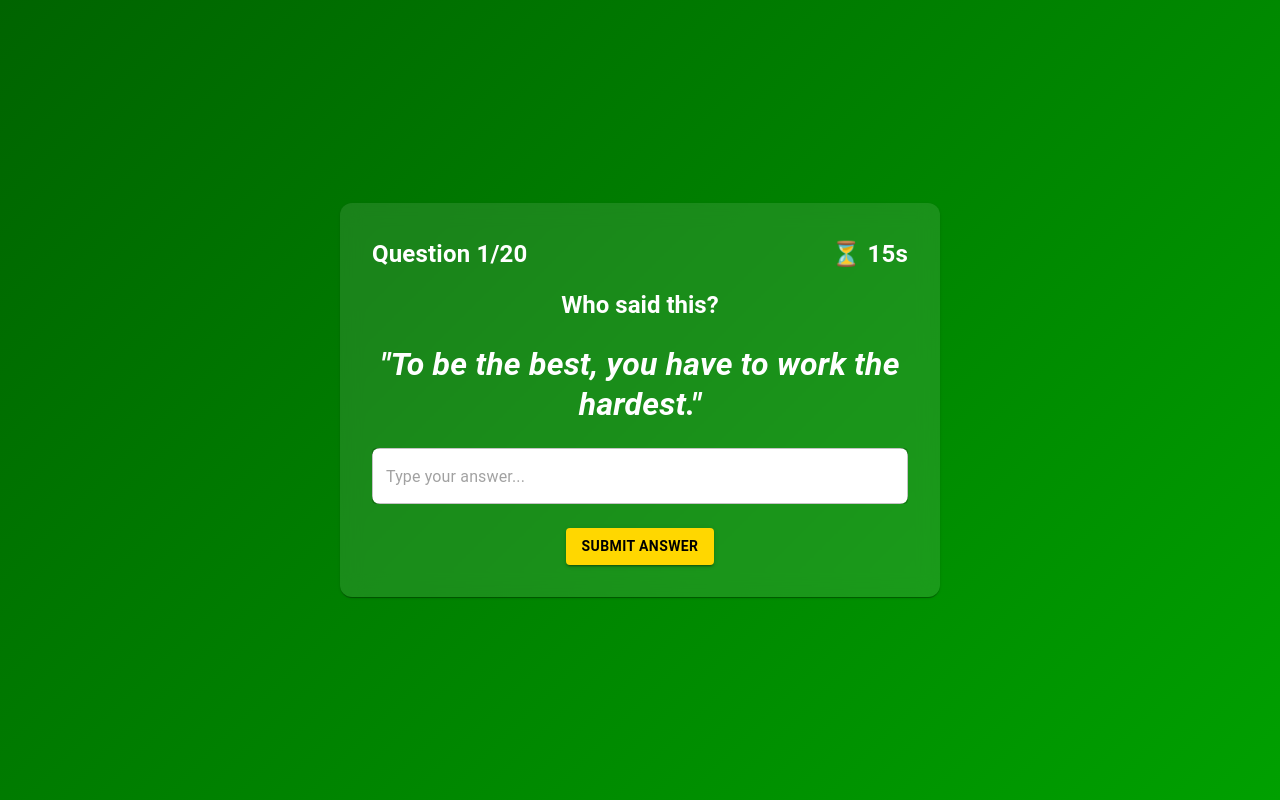
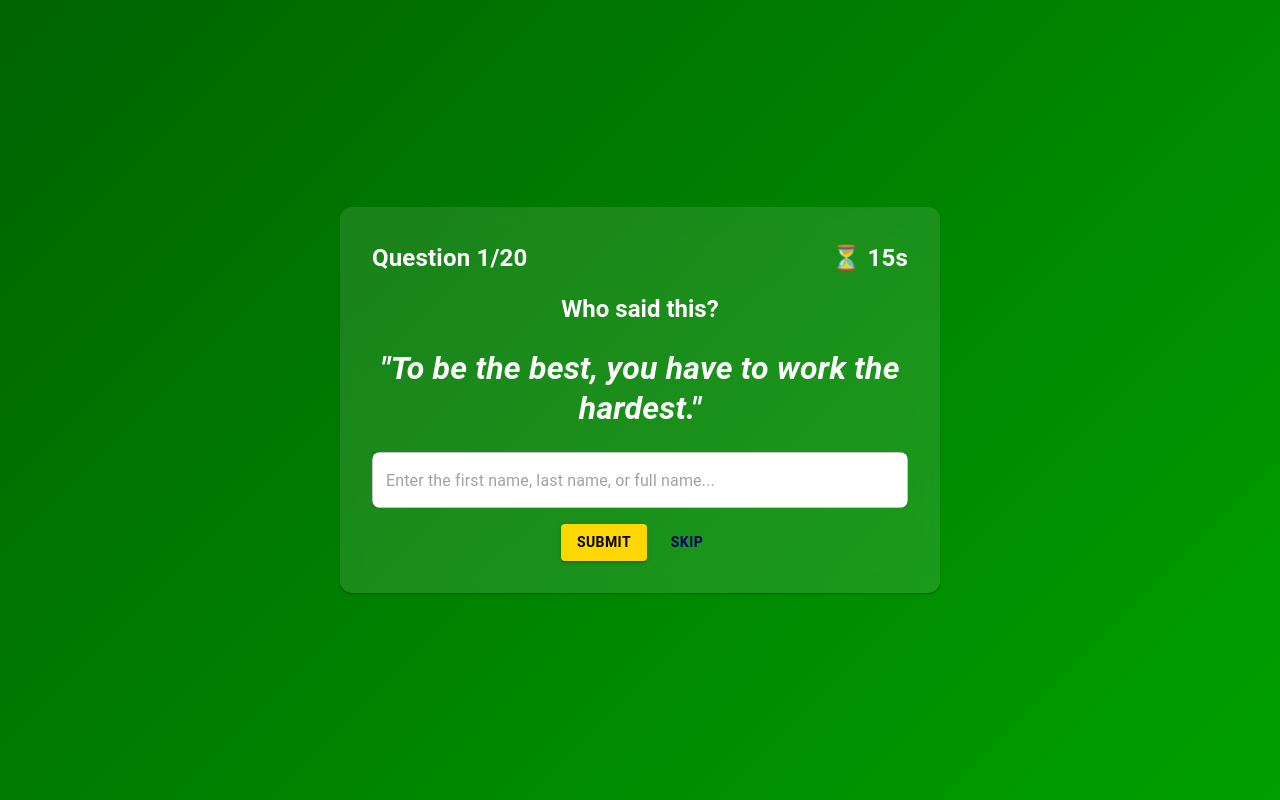
Before and after one commit to Archisman02/attax, a Next.js app in the folder attax/: page /quiz in a window 1280 px wide. Built offline with nearby package versions, Linux system fonts and the light colour scheme.

Commit message:
Made some changes

```diff
--- a/attax/package.json
+++ b/attax/package.json
@@ -13,6 +13,7 @@
     "@emotion/styled": "^11.14.0",
     "@mui/icons-material": "^6.4.7",
     "@mui/material": "^6.4.7",
+    "@vercel/analytics": "^1.5.0",
     "framer-motion": "^12.5.0",
     "mobx-react-lite": "^4.1.0",
     "next": "15.2.2",
--- a/attax/src/pages/_app.tsx
+++ b/attax/src/pages/_app.tsx
@@ -8,6 +8,7 @@
 import Head from "next/head";
 import type { AppProps } from "next/app";
 import "@/styles/globals.css"; // Make sure to include your global styles
+import { Analytics } from "@vercel/analytics/next";
 
 export default function MyApp({ Component, pageProps }: AppProps) {
   return (
@@ -21,6 +22,7 @@ export default function MyApp({ Component, pageProps }: AppProps) {
         />
       </Head>
       <Component {...pageProps} />
+      <Analytics />
     </>
   );
 }
--- a/attax/src/pages/quiz.tsx
+++ b/attax/src/pages/quiz.tsx
@@ -741,7 +741,7 @@ const Quiz = observer(() => {
         <TextField
           fullWidth
           variant="outlined"
-          placeholder="Type your answer..."
+          placeholder="Enter the first name, last name, or full name..."
           value={userAnswer}
           onChange={(e) => setUserAnswer(e.target.value)}
           sx={{
@@ -749,28 +749,55 @@ const Quiz = observer(() => {
             bgcolor: "white",
             borderRadius: "8px",
           }}
+          onKeyDown={(e) => {
+            if (e.key === "Enter") {
+              submitAnswer();
+            }
+          }}
         />
-
+        <Box
+          mt={2}
+          display="flex"
+          alignItems="center"
+          justifyContent="center"
+          flexDirection={{ xs: "column", sm: "row" }}
+          gap={1}
+        >
           <Button
             variant="contained"
             sx={{
-            mt: 3,
               bgcolor: "#FFD700",
               color: "black",
+              "&:hover": {
+                backgroundColor: "#ffc107",
+              },
               fontWeight: "bold",
-          }} // Gold button
+            }}
             onClick={submitAnswer}
             component={motion.button}
             whileHover={{ scale: 1.05 }}
             whileTap={{ scale: 0.95 }}
           >
-          Submit Answer
+            Submit
           </Button>
+
+          <Button
+            variant="text"
+            onClick={handleSkipQuestion}
+            sx={{
+              // borderColor: "#FFD700",
+              color: "#000064",
+              fontWeight: "bold",
+            }}
+          >
+            Skip
+          </Button>
+        </Box>
       </Paper>
       {/* Snackbar for feedback */}
       <Snackbar
         open={snackbarOpen}
-        autoHideDuration={3000}
+        autoHideDuration={2000}
         onClose={handleSnackbarClose}
         anchorOrigin={{ vertical: "bottom", horizontal: "center" }}
       >
```
Also changed, not shown: attax/src/pages/index.tsx (+5 -5 lines), attax/src/pages/result.tsx (+10 -8 lines), 1 other file (tests, documents, lock files or other folders). Lines whose indentation alone changed are shown as unchanged.
